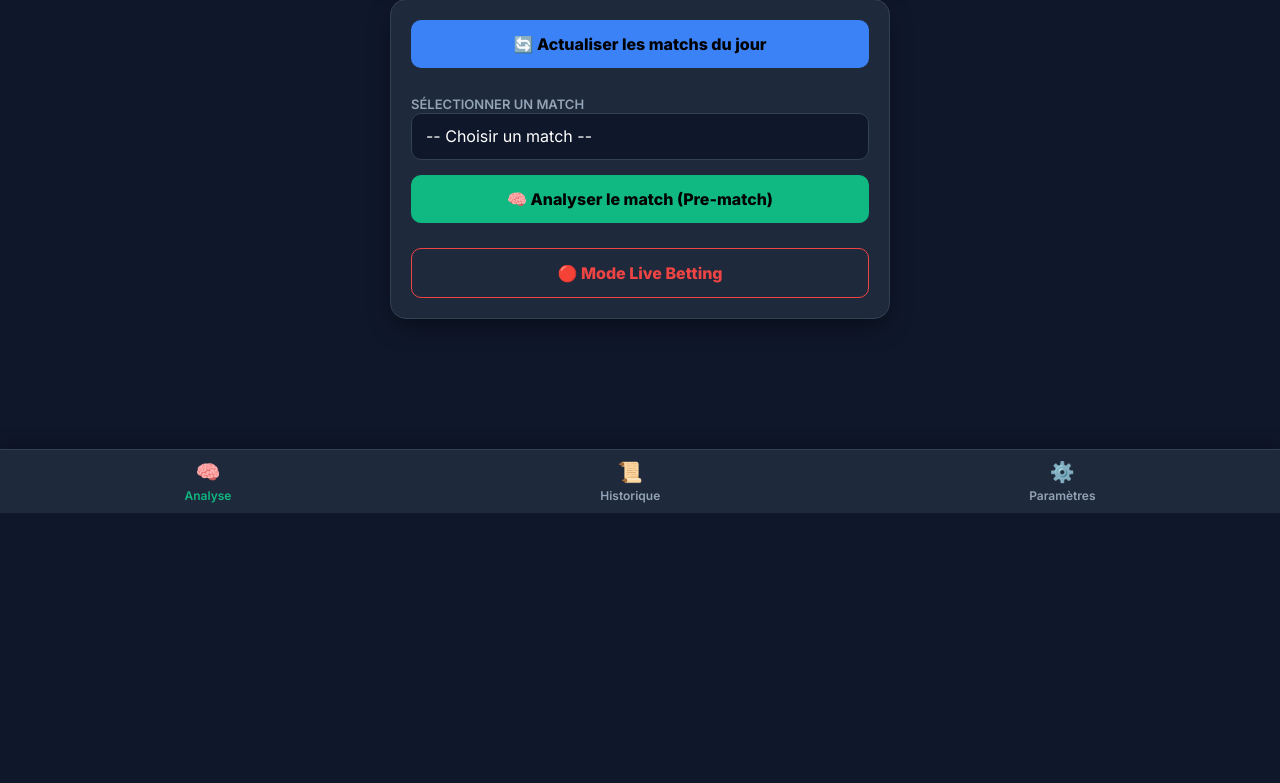
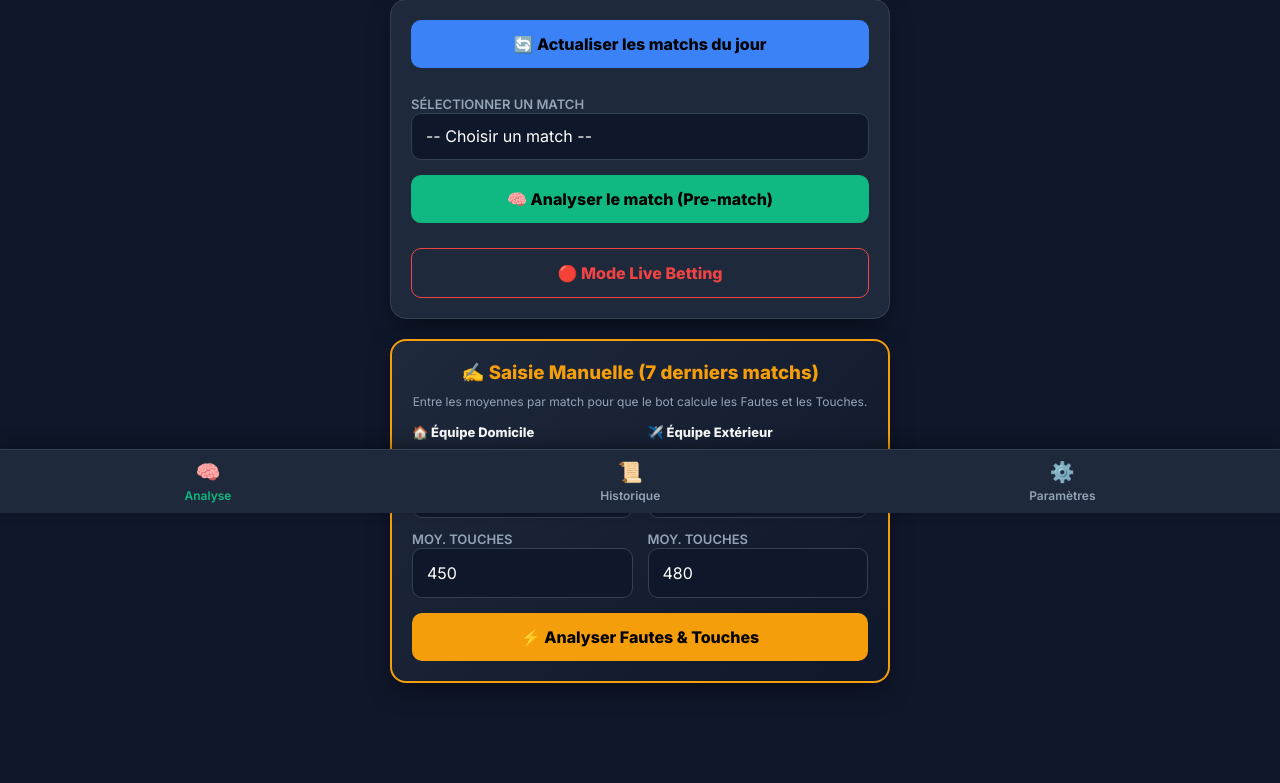
Before and after one commit to hamzypogba0610-pixel/Orion_bot237, a FastAPI app: page / in a window 1280 px wide. Shown: the part 287-1070 px from the top of the page. Before the commit the page ends 800 px from the top, so only its background shows below. Run offline with FastAPI, Linux system fonts and the light colour scheme; data that the repository does not hold is empty.

Commit message:
Update index.html

```diff
--- a/templates/index.html
+++ b/templates/index.html
@@ -126,7 +126,25 @@
                     </div>
                 </div>
             </div>
+             <!-- NOUVEAU : SAISIE MANUELLE FAUTES & TOUCHES -->
+<div class="card" style="border: 2px solid #f59e0b; background: linear-gradient(135deg, #1e293b, #0f172a); margin-top: 20px;">
+    <h3 style="color: #f59e0b; margin-bottom: 10px; text-align: center;">✍️ Saisie Manuelle (7 derniers matchs)</h3>
+    <p style="font-size: 12px; color: var(--text-muted); text-align: center; margin-bottom: 15px;">Entre les moyennes par match pour que le bot calcule les Fautes et les Touches.</p>
 
+    <div style="display: grid; grid-template-columns: 1fr 1fr; gap: 15px; margin-bottom: 15px;">
+        <div>
+            <h4 style="font-size: 13px; color: var(--text-main); margin-bottom: 8px;">🏠 Équipe Domicile</h4>
+            <div style="margin-bottom: 10px;"><label>Moy. Fautes</label><input type="number" id="domFautes" value="12.5" step="0.1"></div>
+            <div><label>Moy. Touches</label><input type="number" id="domTouches" value="450" step="1"></div>
+        </div>
+        <div>
+            <h4 style="font-size: 13px; color: var(--text-main); margin-bottom: 8px;">✈️ Équipe Extérieur</h4>
+            <div style="margin-bottom: 10px;"><label>Moy. Fautes</label><input type="number" id="extFautes" value="11.0" step="0.1"></div>
+            <div><label>Moy. Touches</label><input type="number" id="extTouches" value="480" step="1"></div>
+        </div>
+        </div>
+          <button onclick="analyserManuel()" style="background-color: #f59e0b; color: #000;">⚡ Analyser Fautes & Touches</button>
+</div>
             <!-- ZONE DES RÉSULTATS -->
             <div id="resultats" style="display: none;">
 
@@ -215,7 +233,25 @@
                 <input type="number" step="0.01" id="coteTirsCadres" value="1.85" style="width: 80px; padding: 6px; text-align: center; border-radius: 6px; background: var(--bg-card); border: 1px solid var(--border); color: white;" oninput="recalculerTirsCadres(this.value)">
             </div>
         </div>
+        <!-- MOTEUR FAUTES (SAISIE MANUELLE) -->
+<div class="market-card" style="border: 2px solid #ef4444; background: linear-gradient(135deg, #1e293b, #0f172a);">
+    <div class="market-header"><span class="market-title" style="color: #ef4444;">⚔️ Marché des Fautes</span><span class="market-total" id="fautesFiabilite" style="background:#ef4444; color:#fff;">...</span></div>
+    <div style="text-align: center; margin-bottom: 15px;">
+        <div style="font-size: 32px; font-weight: 800; color: #ef4444;" id="fautesProbaFinale">--%</div>
+        <div style="font-size: 12px; color: var(--text-muted);">Probabilité +25.5 Fautes (Ensemble)</div>
+    </div>
+    <div id="shadowFautes" style="margin-bottom: 15px; font-size: 13px; text-align: center; font-weight: bold;"></div>
+</div>
 
+<!-- MOTEUR TOUCHES (SAISIE MANUELLE) -->
+<div class="market-card" style="border: 2px solid #10b981; background: linear-gradient(135deg, #1e293b, #0f172a);">
+    <div class="market-header"><span class="market-title" style="color: #10b981;">👟 Marché des Touches</span><span class="market-total" id="touchesFiabilite" style="background:#10b981; color:#fff;">...</span></div>
+    <div style="text-align: center; margin-bottom: 15px;">
+        <div style="font-size: 32px; font-weight: 800; color: #10b981;" id="touchesProbaFinale">--%</div>
+        <div style="font-size: 12px; color: var(--text-muted);">Probabilité +950.5 Touches (Ensemble)</div>
+    </div>
+    <div id="shadowTouches" style="margin-bottom: 15px; font-size: 13px; text-align: center; font-weight: bold;"></div>
+</div>
         <!-- SCORES -->
         <div class="market-card" style="border: 1px solid var(--accent);">
             <div class="market-header"><span class="market-title">⏱️ Score HT</span><span class="market-total" style="background:var(--accent); color:#000;">Top 3</span></div>
@@ -308,6 +344,21 @@
     function toggleLiveForm() {
         const form = document.getElementById('liveForm');
         form.style.display = (form.style.display === 'none') ? 'block' : 'none';
+    }
+
+    async function analyserManuel() {
+    const matchId = document.getElementById('matchId').value;
+    if(!matchId) { alert("Veuillez d'abord sélectionner un match dans la liste déroulante."); return; }
+
+    const domFautes = document.getElementById('domFautes').value || 0;
+    const domTouches = document.getElementById('domTouches').value || 0;
+    const extFautes = document.getElementById('extFautes').value || 0;
+    const extTouches = document.getElementById('extTouches').value || 0;
+
+    // Pour l'instant, on fait un calcul factice en attendant de coder la route API
+    // On affichera juste une alerte pour te montrer que le bouton fonctionne
+
+    alert(`📊 Données saisies :\n\n🏠 Domicile : ${domFautes} fautes, ${domTouches} touches\n✈️ Extérieur : ${extFautes} fautes, ${extTouches} touches\n\n(Le moteur de calcul sera connecté à l'étape suivante)`);
     }
 
     async function analyserLive() {
```
